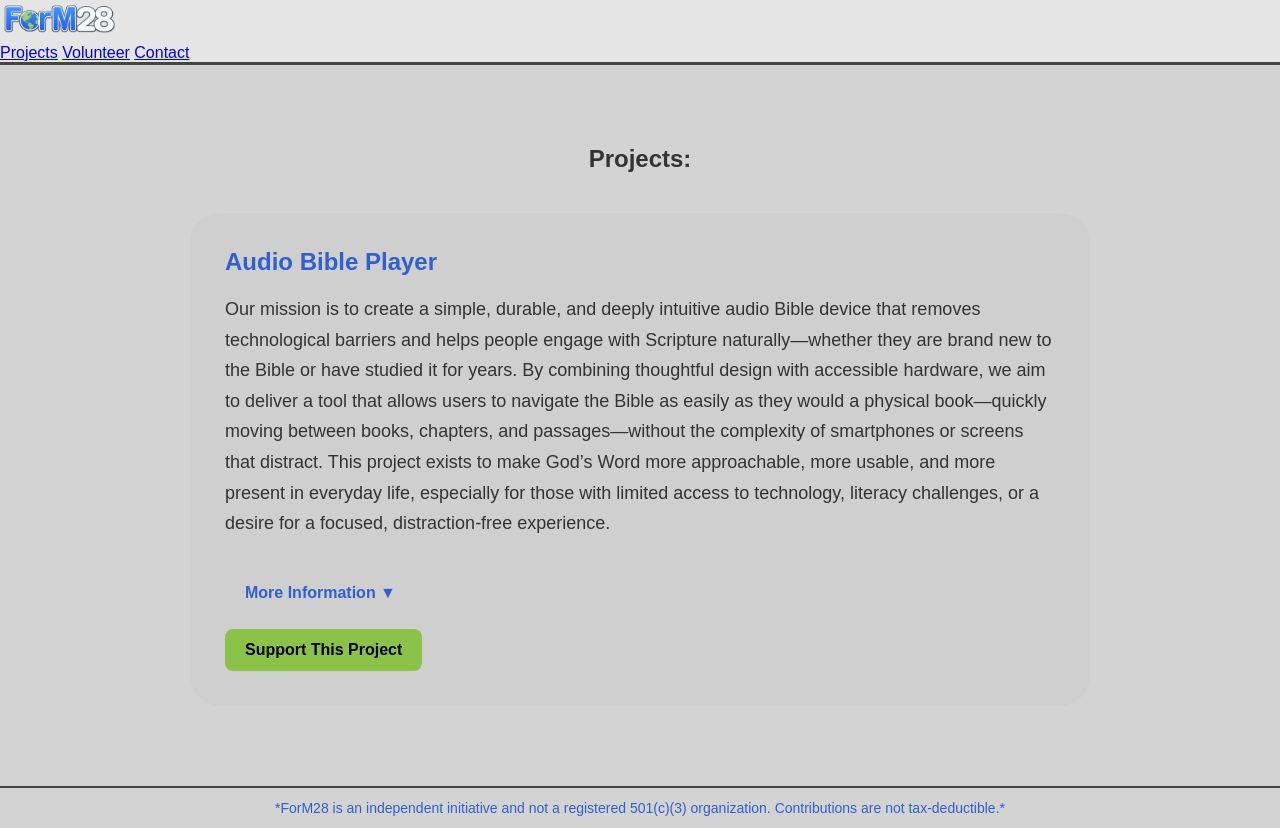
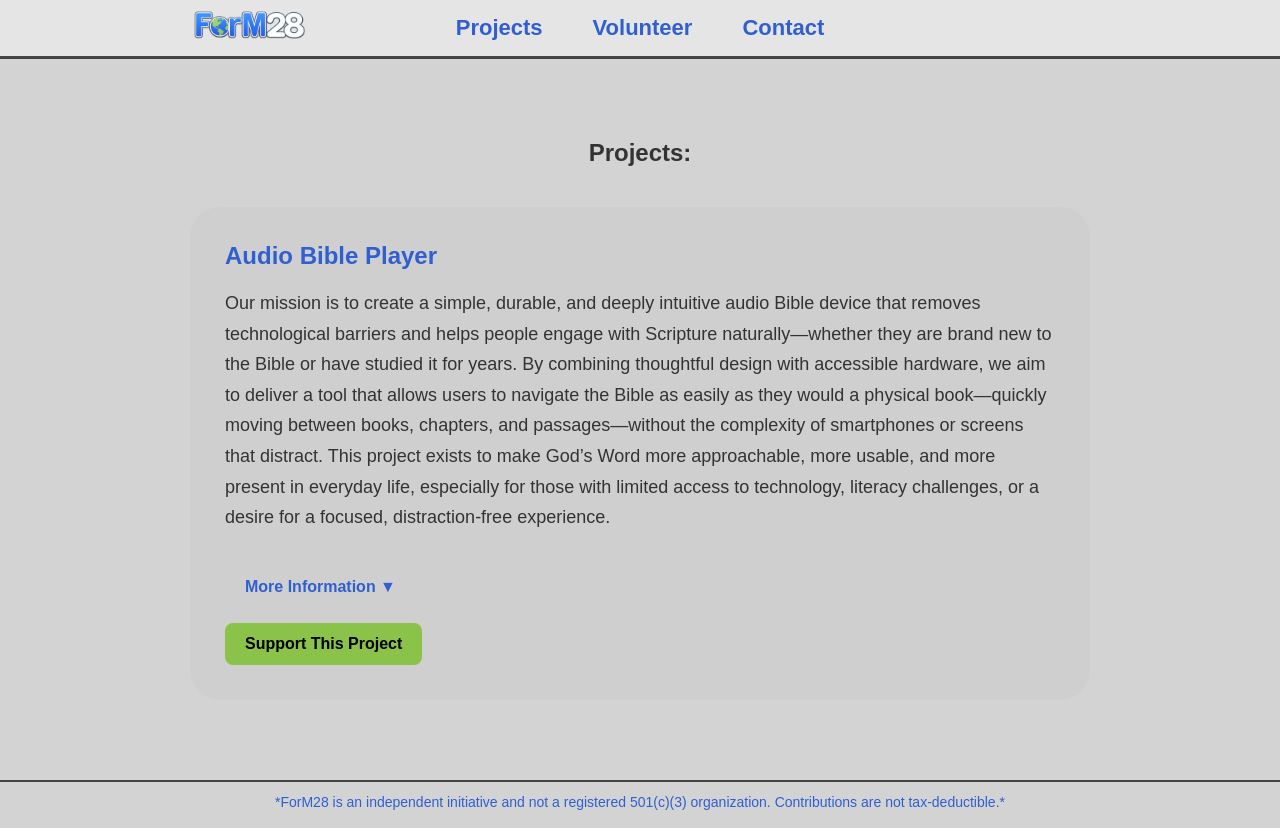
Before and after one commit to Form28-web/Form28.github.io, a plain HTML site: page projects.html in a window 1280 px wide. Drawn offline with Linux system fonts and the light colour scheme.

Commit message:
Update projects.html

```diff
--- a/projects.html
+++ b/projects.html
@@ -7,15 +7,19 @@
 <body>
 
 <header>
-  <a href="index.html">
+  <div class="header-inner">
+
+    <a href="index.html" class="logo-wrapper">
       <img src="logo.png" class="logo-small">
     </a>
 
-  <nav>
+    <nav class="nav-center">
       <a href="projects.html">Projects</a>
       <a href="volunteer.html">Volunteer</a>
       <a href="contact.html">Contact</a>
     </nav>
+
+  </div>
 </header>
 
 <div class="main-content"> <!-- ADDED -->
```
Lines whose indentation alone changed are shown as unchanged.
